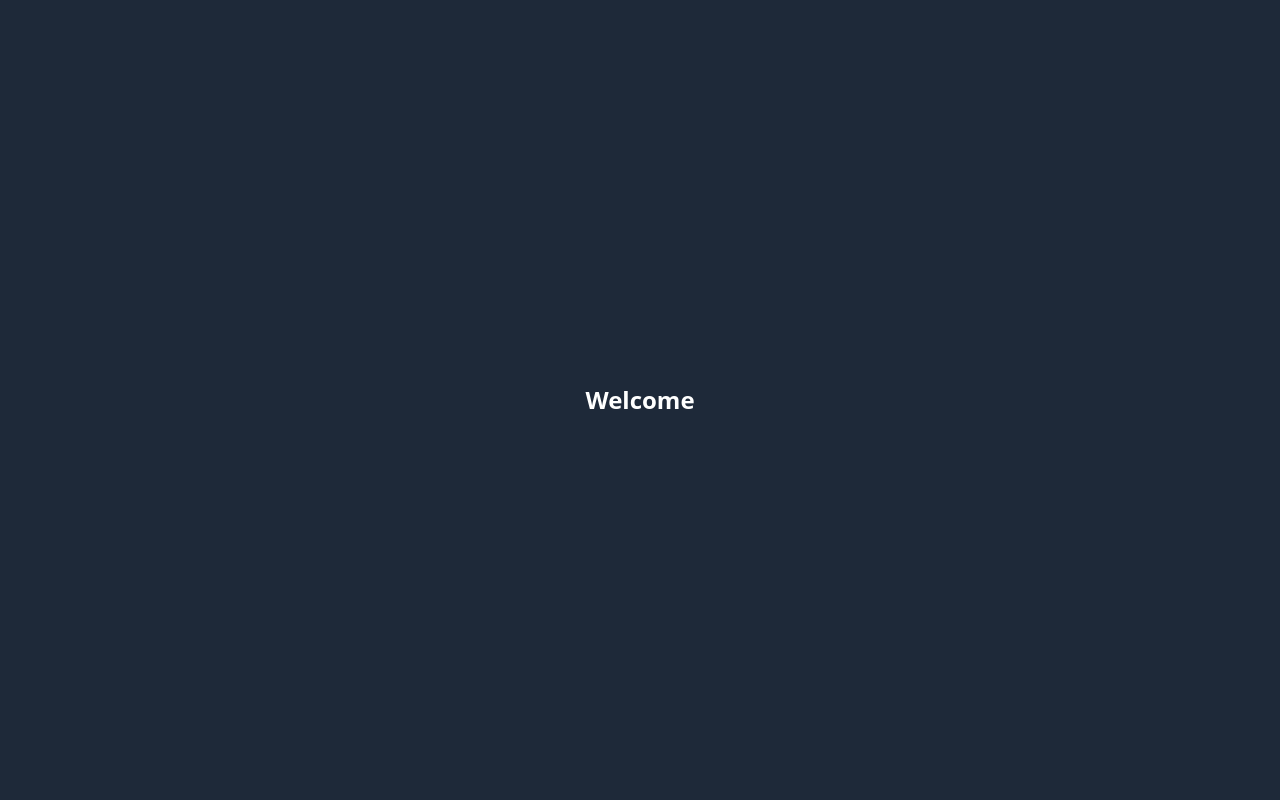
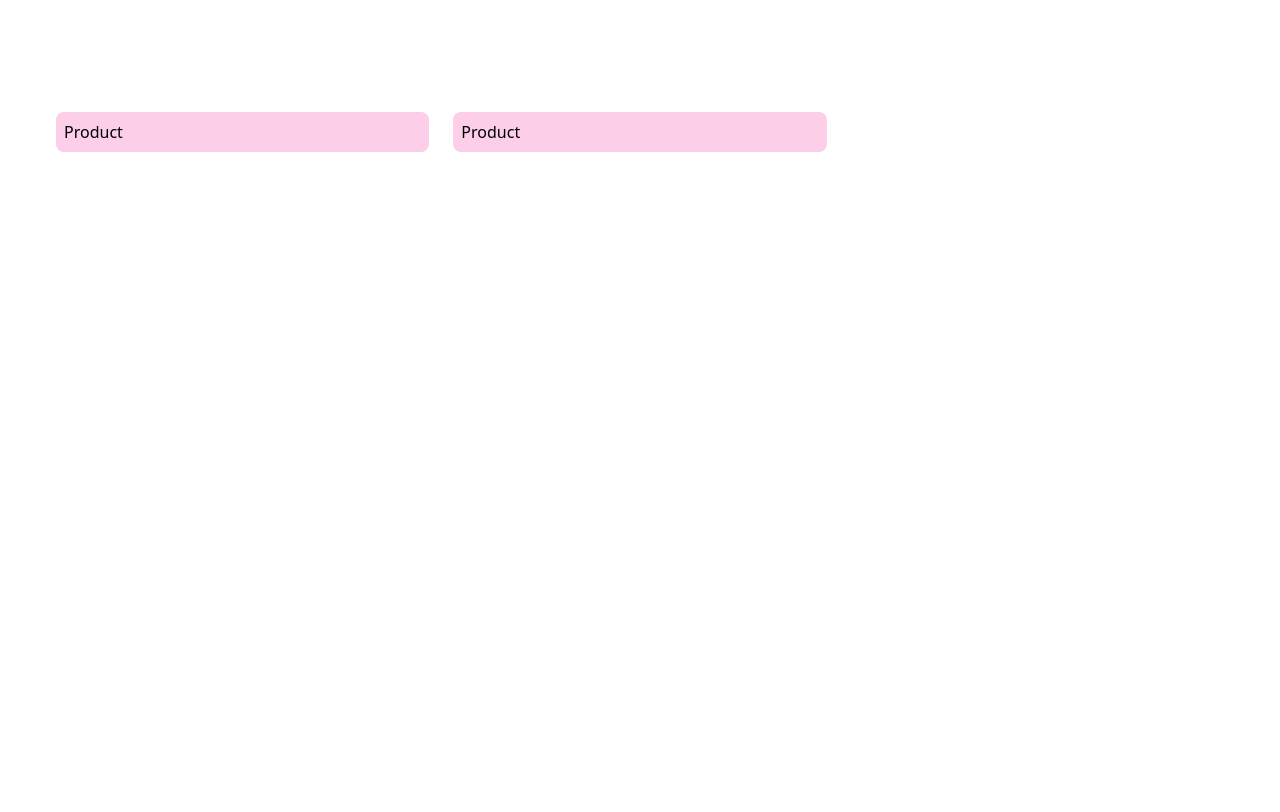
Before and after one commit to DiegoRibeiroWanderley/springboot-ecommerce-web, a React (Vite) app: page / in a window 1280 px wide. Built offline with nearby package versions, Linux system fonts and the light colour scheme.

Commit message:
Product Component

```diff
--- a/src/App.jsx
+++ b/src/App.jsx
@@ -1,11 +1,10 @@
 import './App.css'
+import Products from './components/Products'
 
 function App() {
   return (
     <div>
-      <h1 class="flex items-center justify-center h-screen bg-gray-800 text-white text-2xl font-bold">
-        Welcome
-      </h1>
+      <Products />
     </div>
   )
 }
--- /dev/null
+++ b/src/components/ProductCard.jsx
@@ -0,0 +1,9 @@
+const ProductCard = () => {
+    return (
+        <div className="bg-pink-200 rounded-lg p-2">
+            <h1>Product</h1>
+        </div>
+    )
+}
+
+export default ProductCard
--- /dev/null
+++ b/src/components/Products.jsx
@@ -0,0 +1,52 @@
+import { FaExclamationTriangle } from "react-icons/fa"
+import ProductCard from "./ProductCard"
+
+const Products = () => {
+    const isLoading = false
+    const errorMessage = ""
+    const products = [
+        {
+            productId: 652,
+            productName: "Iphone Xs max",
+            image: "https://placehold.co/600x400",
+            description: "Experience the latest in mobile technology with advanced cameras, powerful processing, and an all-day battery.",
+            quantity: 0,
+            price: 1450.0,
+            discount: 10.0,
+            specialPrice: 1305.0,
+        },
+        {
+            productId: 654,
+            productName: "MacBook Air M2s",
+            image: "https://placehold.co/600x400",
+            description: "Ultra-thin laptop with Apple's M2 chip, providing fast performance in a lightweight, portable design.",
+            quantity: 0,
+            price: 2550.0,
+            discount: 20.0,
+            specialPrice: 2040.0,
+        }
+    ]
+
+    return (
+        <div className="lg:px-14 sm:px-8 px-4 py-14 2xl:w-[90%] 2xl:mx-auto">
+            {isLoading ? (
+                <p>It is loading...</p>
+            ) : errorMessage ? (
+                <div className="flex justify-center items-center h-50">
+                    <FaExclamationTriangle className="text-slate-800 text-3xl mr-2"/>
+                    <span className="text-slate-800 text-lg font-medium">{errorMessage}</span>
+                </div>
+            ) : (
+                <div className="min-h-175">
+                    <div className="pb-6 pt-14 grid 2xl:grid-cols-4 lg:grid-cols-3 sm:grid-cols-2 gap-y-6 gap-x-6">
+                        {products && products.map((item, i) => (
+                            <ProductCard key={i} {...item} />
+                        ) )}
+                    </div>
+                </div>
+            )}
+        </div>
+    )
+}
+
+export default Products
```
Also changed, not shown: src/components/Filter.jsx (added), src/components/Pagination.jsx (added), src/components/ProductViewModal.jsx (added), 2 other files (tests, documents, lock files or other folders).
